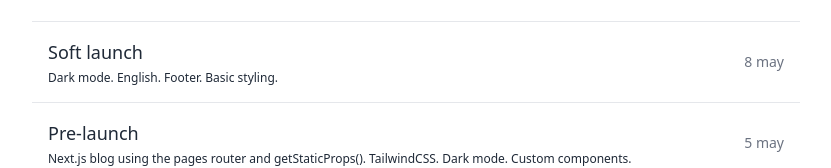
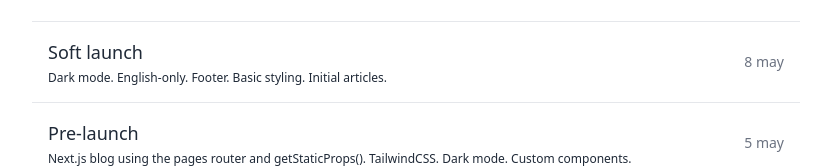
Before and after one commit to matiasbaldanza/matiasbaldanza_dev, a Next.js app: page /building-in-public in a window 1280 px wide. Shown: the part 835-1003 px from the top of the page, without its empty margins (224-1055 px from the left). Built offline with nearby package versions, Linux system fonts and the light colour scheme.

Commit message:
content: changelog update

```diff
--- a/src/pages/building-in-public.js
+++ b/src/pages/building-in-public.js
@@ -30,7 +30,7 @@ export default function Home ({ articlesData }) {
           <li className='flex items-center justify-between gap-10 p-4 text-sm hover:bg-gray-100 sm:text-lg'>
             <div className='flex flex-col gap-1'>
               <p>Soft launch</p>
-              <p className='text-xs'>Dark mode. English. Footer. Basic styling.</p>
+              <p className='text-xs'>Dark mode. English-only. Footer. Basic styling. Initial articles.</p>
             </div>
             <DateLabel
               className='text-sm text-right text-gray-500 min-w-max'
```
